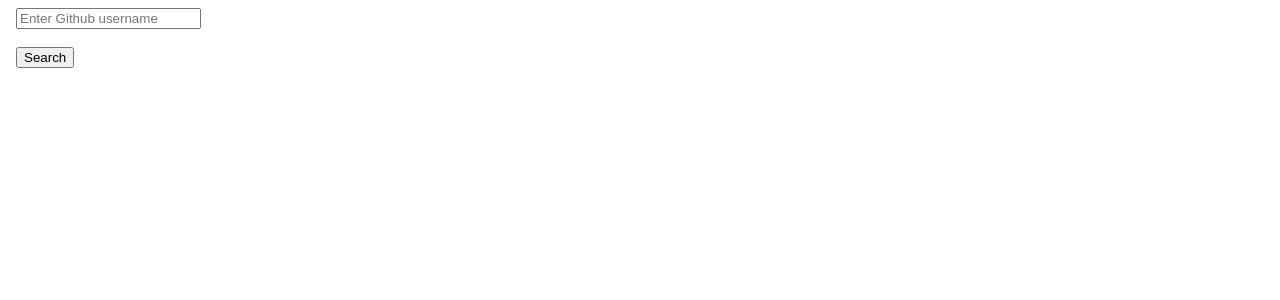
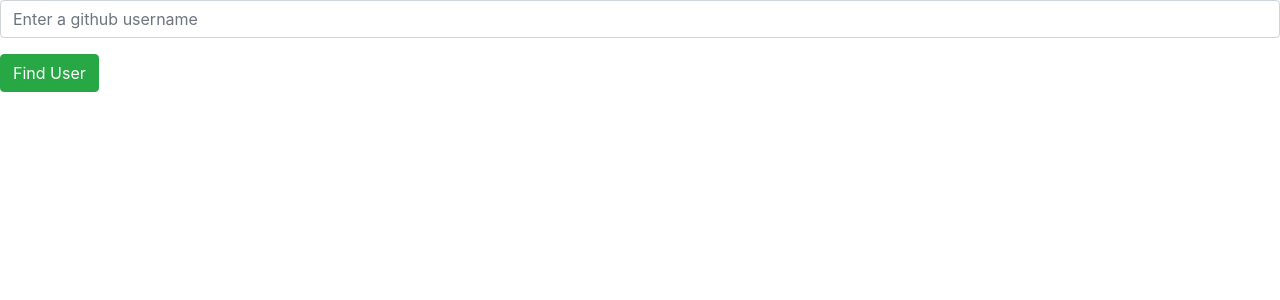
Before and after one commit to Derrick-Nyongesa/GithubSearch, an Angular app: page / in a window 1280 px wide. Shown: the top 300 px of the page. Built offline with nearby package versions, Linux system fonts and the light colour scheme.

Commit message:
The HTTP request made to be able to search for GitHub users

```diff
--- a/package.json
+++ b/package.json
@@ -19,6 +19,8 @@
     "@angular/platform-browser": "~11.2.6",
     "@angular/platform-browser-dynamic": "~11.2.6",
     "@angular/router": "~11.2.6",
+    "bootstrap": "^4.6.0",
+    "popper": "^1.0.1",
     "rxjs": "~6.6.0",
     "tslib": "^2.0.0",
     "zone.js": "~0.11.3"
--- /dev/null
+++ b/src/app/Search.ts
@@ -0,0 +1,5 @@
+export class Search {
+    constructor(
+        public query: string
+    ) {}
+}
--- a/src/app/app.component.html
+++ b/src/app/app.component.html
@@ -1,2 +1,2 @@
-<app-search></app-search>
+<app-users></app-users>
 <router-outlet></router-outlet>
--- a/src/app/app.module.ts
+++ b/src/app/app.module.ts
@@ -1,6 +1,7 @@
 import { NgModule } from '@angular/core';
 import { BrowserModule } from '@angular/platform-browser';
 import { HttpClientModule } from '@angular/common/http';
+import { FormsModule } from "@angular/forms";
 
 import { AppRoutingModule } from './app-routing.module';
 import { AppComponent } from './app.component';
@@ -16,7 +17,8 @@
   imports: [
     BrowserModule,
     AppRoutingModule,
-    HttpClientModule
+    HttpClientModule,
+    FormsModule
   ],
   providers: [],
   bootstrap: [AppComponent]
--- a/src/app/search/search.component.html
+++ b/src/app/search/search.component.html
@@ -8,14 +8,14 @@
 </head>
 <body>
     <div>
-        <form>
-            <div>
-                <input type="text" placeholder="Enter Github username">
-            </div><br>
-            <div>
-                <button>Search</button>
+        <form (ngSubmit)='submitSearch()' #goalForm='ngForm'>
+            <div class="form-group">
+                <input type="text" required class="form-control" id="search" placeholder="Enter a github username" name="search" #search="ngModel" [(ngModel)]="searchName">
+
             </div>
+            <button type="submit" class="btn btn-success">Find User</button>
         </form>
-    </div>
+      </div>
+
 </body>
 </html>
--- a/src/app/search/search.component.ts
+++ b/src/app/search/search.component.ts
@@ -1,4 +1,5 @@
-import { Component, OnInit } from '@angular/core';
+import { Component, OnInit, Output, EventEmitter } from '@angular/core';
+import { User } from '../user';
 
 @Component({
   selector: 'app-search',
@@ -6,10 +7,20 @@
   styleUrls: ['./search.component.css']
 })
 export class SearchComponent implements OnInit {
+  searchName:string;
+  @Output() searchOutput = new EventEmitter<any>()
+
 
   constructor() { }
+
+
 
   ngOnInit(): void {
   }
 
+  submitSearch(){
+    this.searchOutput.emit(this.searchName);
+    this.searchName = "";
+  }
+
 }
--- a/src/app/user-request.service.ts
+++ b/src/app/user-request.service.ts
@@ -7,30 +7,33 @@
   providedIn: 'root'
 })
 export class UserRequestService {
-  user:User;
+  foundUser:User[];
 
   constructor(private http: HttpClient) {
-    this.user = new User("", "", "", "");
+    this.foundUser;
   }
 
   searchUsersRequest(searchName: string){
     interface ApiResponse{
-      login:string;
-      avatar_url:string;
-      followers_url: string;
-      following_url: string;
+      total_count:number;
+      incomplete_results:boolean;
+      items: User[];
+    }
+    let options = {
+      headers: {
+        'Authorization': 'Basic ' + btoa(environment.apiKey)
+      },
+      params: {
+        'q': searchName,
+      }
     }
     let promise = new Promise<void>((resolve,reject)=>{
-      this.http.get<ApiResponse>('https://api.github.com/search/users/'+searchName+'?access_token='+environment.apiKey).toPromise().then(response=>{
-        this.user.login = response.login
-        this.user.avatar_url = response.avatar_url
-        this.user.followers_url = response.followers_url
-        this.user.following_url = response.following_url
-
+      this.http.get<ApiResponse>('https://api.github.com/search/users', options).toPromise().then(response=>{
+        this.foundUser = response.items
         resolve()
       },
       error=>{
-        this.user.login = "You got an error"
+        this.foundUser = []
 
         reject(error)
       })
--- a/src/app/users/users.component.html
+++ b/src/app/users/users.component.html
@@ -7,15 +7,19 @@
     <title>Document</title>
 </head>
 <body>
-    <div>
-        <img src="{{user.avatar_url}}" alt="">
-    </div>
-    <div>
-        <h2>Name: {{user.login}}</h2>
-    </div>
-    <div>
-        <p>Followers: {{user.followers}}</p>
-        <p>Following: {{user.following}}</p>
+    <app-search (searchOutput)="mySearch($event)"></app-search>
+
+    <div *ngFor="let user of users">
+        <div *ngIf="user">
+            <img src="{{user.avatar_url}}" alt="">
+        </div>
+        <div *ngIf="user" >
+            <h2>Name:<span>{{user.login}}</span></h2>
+        </div>
+        <div *ngIf="user">
+            <p>Followers: <span>{{user.followers_url}}</span></p>
+            <p>Following: <span>{{user.following_url}}</span></p>
+        </div>
     </div>
 </body>
 </html>
--- a/src/app/users/users.component.ts
+++ b/src/app/users/users.component.ts
@@ -1,5 +1,6 @@
-import { Component, OnInit } from '@angular/core';
+import { Component, NgModule, OnInit } from '@angular/core';
 import { User } from '../user';
+import { Search } from "../Search";
 import { UserRequestService } from '../user-request.service';
 
 @Component({
@@ -8,9 +9,23 @@
   styleUrls: ['./users.component.css']
 })
 export class UsersComponent implements OnInit {
-  user:User
+  users:User[];
+  searchName = "Derrick-Nyongesa";
+  searchInput = new Search('Derrick-Nyongesa')
 
   constructor(private userService:UserRequestService) { }
+
+  mySearch(searchName) {
+    this.userService.searchUsersRequest(searchName).then(
+      (success)=>{
+        this.users = this.userService.foundUser;
+      },
+      (error)=>{
+        console.log(error)
+      }
+    );
+
+  }
 
   ngOnInit(): void {
   }
--- a/src/environments/environment.ts
+++ b/src/environments/environment.ts
@@ -4,7 +4,7 @@
 
 export const environment = {
   production: false,
-  apiKey: '45c1c29cf9830ac2e40089b549893fb070a6bf69',
+  apiKey: 'username:45c1c29cf9830ac2e40089b549893fb070a6bf69',
 };
 
 /*
--- a/src/styles.css
+++ b/src/styles.css
@@ -1 +1,2 @@
 /* You can add global styles to this file, and also import other style files */
+@import "~bootstrap/dist/css/bootstrap.css"
```
Also changed, not shown: 1 other file (tests, documents, lock files or other folders).
